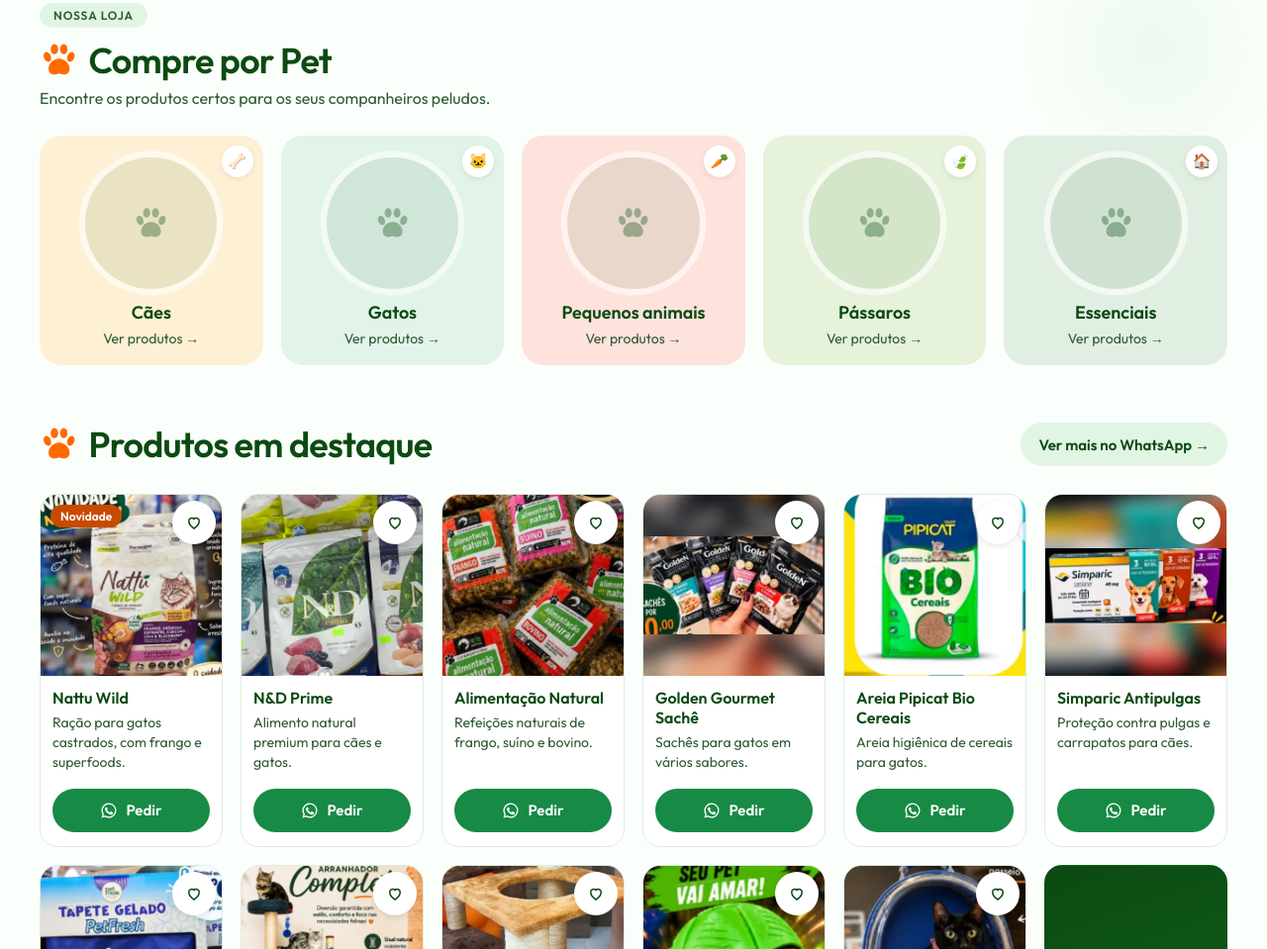
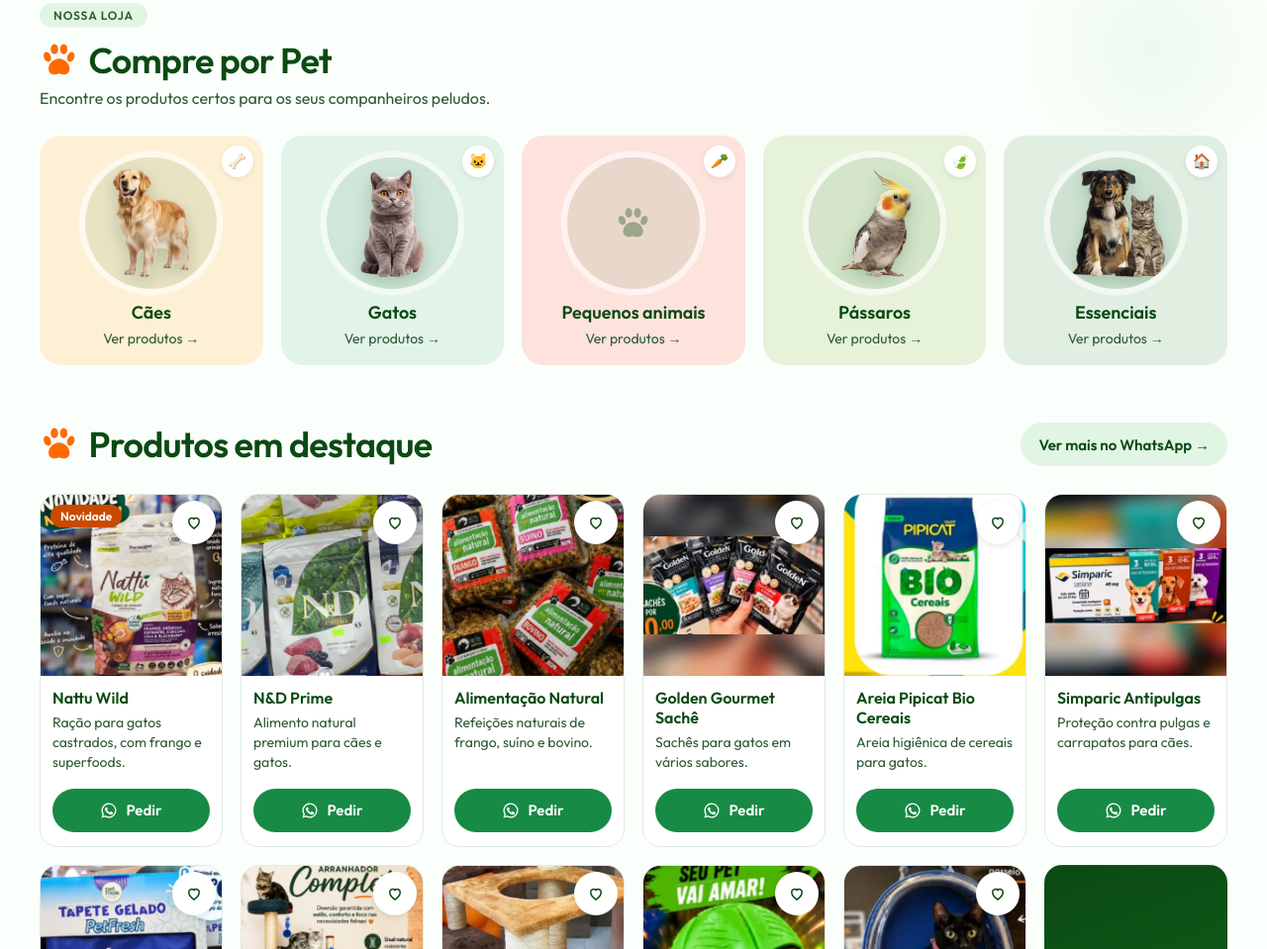
Before and after one commit to snn234/provet-duque-site, a plain HTML site: page index.html in a window 1280 px wide. Shown: the part 1679-2638 px from the top of the page at 99% size. Drawn offline with Linux system fonts and the light colour scheme.

Commit message:
Adiciona as fotos dos animais nas categorias "Compre por Pet"
Cães, Gatos, Pássaros e Essenciais recebem imagens recortadas (fundo e
marca d'água removidos) dentro dos círculos. "Pequenos animais" segue
com o espaço reservado até haver uma foto.

Co-Authored-By: Claude Sonnet 5.5 <noreply@anthropic.com>

```diff
--- a/extras.css
+++ b/extras.css
@@ -61,6 +61,10 @@
 @keyframes wa-shake { 0%, 88%, 100% { rotate: 0deg; } 91% { rotate: -14deg; } 94% { rotate: 12deg; } 97% { rotate: -8deg; } }
 .wa-float { animation: wa-in .6s 1.6s cubic-bezier(.3,1.5,.5,1) backwards, wa-shake 9s 4s infinite; }
 
+/* animais recortados dentro dos círculos das categorias */
+.cat-card .slot img { object-fit: contain; transition: transform .35s cubic-bezier(.3,1.4,.5,1); filter: drop-shadow(0 6px 8px rgba(11,74,18,.22)); }
+.cat-card:hover .slot img { transform: scale(1.08) translateY(-2px); }
+
 /* último cartão da vitrine: convite para ver mais produtos */
 .more-card {
   align-items: center; justify-content: center; gap: 16px; min-height: 100%;
--- a/index.html
+++ b/index.html
@@ -201,13 +201,13 @@
         <div class="cats">
           <a class="cat-card" href="https://wa.me/5591986461111" data-wa="Olá! Quero ver produtos para cães." target="_blank" rel="noopener" style="--tint:#fdf0d4">
             <span class="cat-badge" aria-hidden="true">🦴</span>
-            <div class="slot" data-slot="foto-cachorros"><svg viewBox="0 0 100 100" aria-hidden="true"><use href="#paw"/></svg></div>
+            <div class="slot" data-slot="foto-cachorros"><svg viewBox="0 0 100 100" aria-hidden="true"><use href="#paw"/></svg><img src="assets/cat-caes.webp" width="400" height="400" loading="lazy" alt="Golden retriever em pé"></div>
             <h3>Cães</h3>
             <span class="go-link">Ver produtos →</span>
           </a>
           <a class="cat-card" href="https://wa.me/5591986461111" data-wa="Olá! Quero ver produtos para gatos." target="_blank" rel="noopener" style="--tint:#e2f3ea">
             <span class="cat-badge" aria-hidden="true">🐱</span>
-            <div class="slot" data-slot="foto-gatos"><svg viewBox="0 0 100 100" aria-hidden="true"><use href="#paw"/></svg></div>
+            <div class="slot" data-slot="foto-gatos"><svg viewBox="0 0 100 100" aria-hidden="true"><use href="#paw"/></svg><img src="assets/cat-gatos.webp" width="400" height="400" loading="lazy" alt="Gato cinza de olhos laranja sentado"></div>
             <h3>Gatos</h3>
             <span class="go-link">Ver produtos →</span>
           </a>
@@ -219,13 +219,13 @@
           </a>
           <a class="cat-card" href="https://wa.me/5591986461111" data-wa="Olá! Quero ver produtos para pássaros." target="_blank" rel="noopener" style="--tint:#e6f2da">
             <span class="cat-badge" aria-hidden="true">🍃</span>
-            <div class="slot" data-slot="foto-passaros"><svg viewBox="0 0 100 100" aria-hidden="true"><use href="#paw"/></svg></div>
+            <div class="slot" data-slot="foto-passaros"><svg viewBox="0 0 100 100" aria-hidden="true"><use href="#paw"/></svg><img src="assets/cat-passaros.webp" width="400" height="400" loading="lazy" alt="Calopsita amarela e cinza"></div>
             <h3>Pássaros</h3>
             <span class="go-link">Ver produtos →</span>
           </a>
           <a class="cat-card" href="https://wa.me/5591986461111" data-wa="Olá! Quero ver os itens essenciais para pets." target="_blank" rel="noopener" style="--tint:#e1efe3">
             <span class="cat-badge" aria-hidden="true">🏠</span>
-            <div class="slot" data-slot="foto-essenciais"><svg viewBox="0 0 100 100" aria-hidden="true"><use href="#paw"/></svg></div>
+            <div class="slot" data-slot="foto-essenciais"><svg viewBox="0 0 100 100" aria-hidden="true"><use href="#paw"/></svg><img src="assets/cat-essenciais.webp" width="400" height="400" loading="lazy" alt="Um cachorro e um gato sentados lado a lado"></div>
             <h3>Essenciais</h3>
             <span class="go-link">Ver produtos →</span>
           </a>
```
Also changed, not shown: assets/cat-caes.webp (added), assets/cat-essenciais.webp (added), assets/cat-gatos.webp (added), assets/cat-passaros.webp (added).
